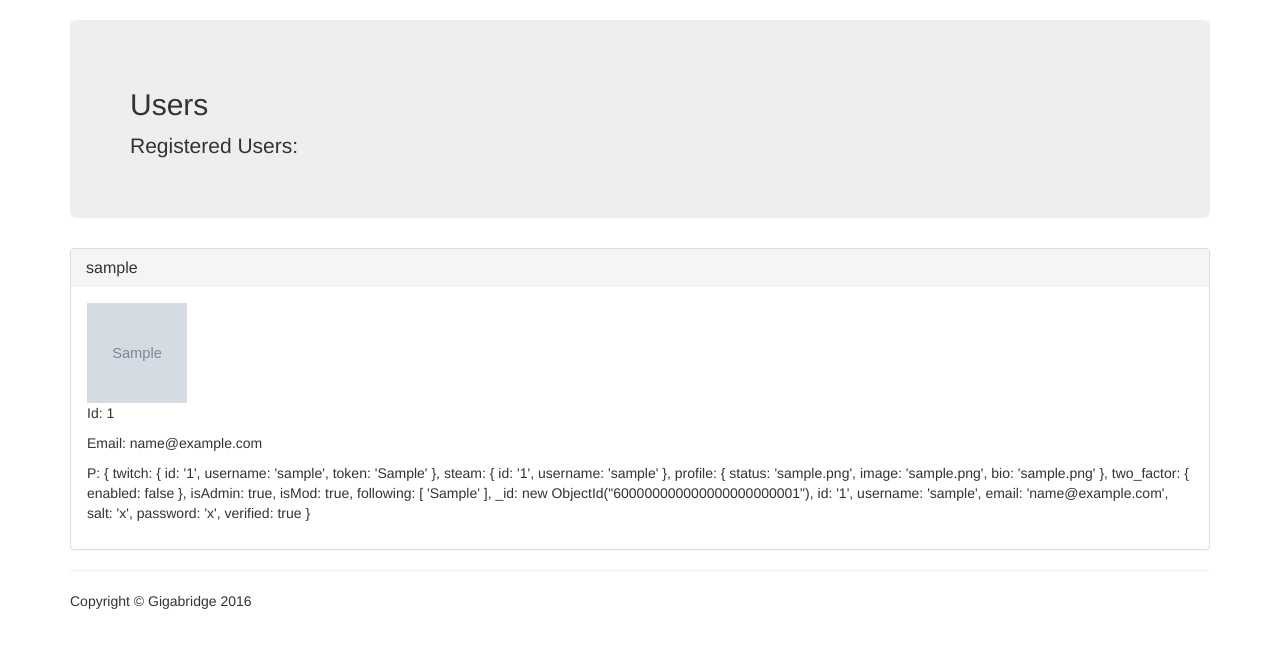
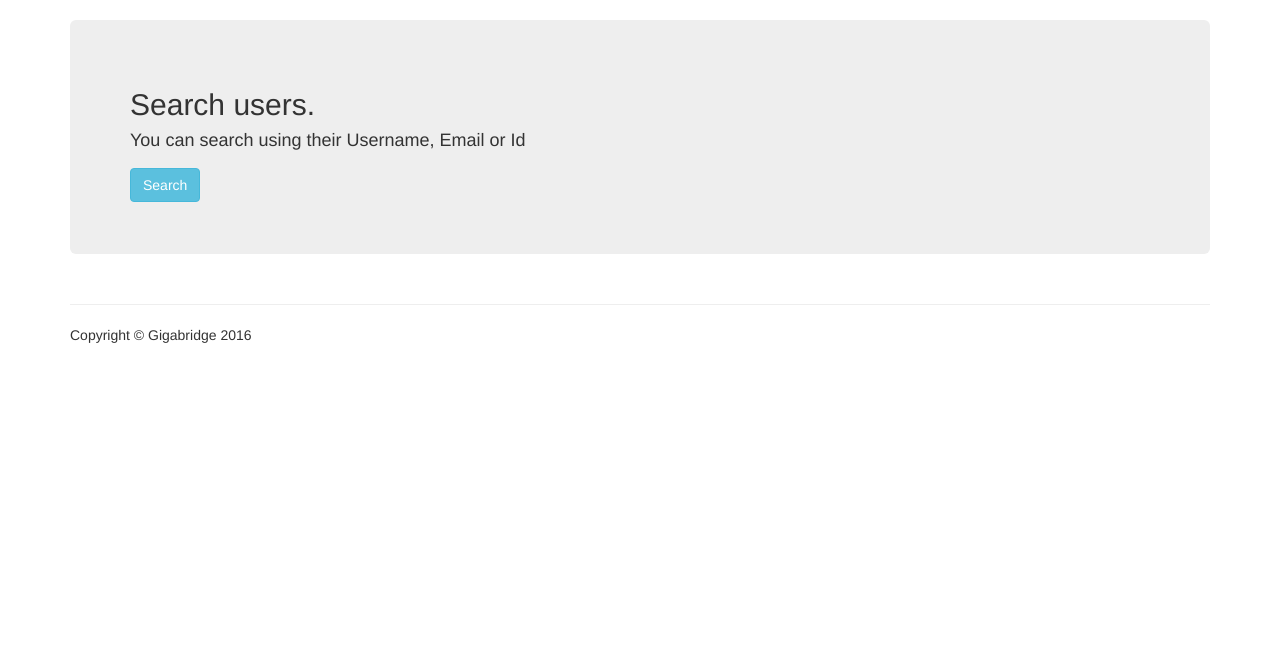
Before and after one commit to gitter-badger/FMITAD, a Node server app: page /users in a window 1280 px wide. Shown: the part 51-699 px from the top of the page. Run offline with Node 20, Linux system fonts and the light colour scheme; tables that the repository leaves empty hold one stand-in row (values such as "Sample post"); grey boxes marked "Sample" are stand-in pictures; some libraries are stand-ins or nearby versions.

Commit message:
User search!
`/users/` is now a search form to allow for quick search of users. It's
currently not limited (so, if we have 100 "Havoc" and search for "havoc"
we'll get 100 results).

The search function allows us to search the user's email, username or
ID. Gives us a fair amount of flexibility. We can probably change it so
it only searches for emails or IDs... But, I feel searching all of them
is good enough.

```diff
--- a/app/views/pages/users.ejs
+++ b/app/views/pages/users.ejs
@@ -12,31 +82,24 @@
         <!-- Page Content -->
         <div class="container">
 			<div class="jumbotron">
-				<h2>Users</h2>
-				<p>Registered Users:</p>
+				<h2>Search users.</h2>
+				<h4>You can search using their Username, Email or Id</h4>
+				<a class="btn btn-info" href="#search">Search</a>
+			</div>
+
+			<div id="search">
+			    <button type="button" class="close">×</button>
+			    <form>
+			        <input type="search" value="" placeholder="type keyword(s) here" />
+			        <button type="submit" class="btn btn-primary">Search</button>
+			    </form>
 			</div>
 
 			<div class="panel-group" id="user-panels">
-				<% for(var i=0; i < users.length; i++){ %>
-					<div class="panel panel-default">
-						<div class="panel-heading">
-							<h3 class="panel-title">
-								<a href="/user/<%= users[i].id %>"><%= users[i].username %></a>
-							</h3>
-						</div>
-						<div class="panel">
-							<div class="panel-body">
-								<% var imgSrc = users[i].profile.image ? users[i].profile.image : "http://robohash.org/" + users[i].id; %>
-								<img src="<%= imgSrc %>" width="100" height="100" />
-								<p>Id: <%= users[i].id %></p>
-								<p>Email: <%= users[i].email %></p>
-								<p>P: <%= users[i] %></p>
-							</div>
-						</div>
-					</div>
-				<% } %>
 
-				<!-- TEMPLATE FOR PANELS
+			</div>
+
+				<!--	TEMPLATE FOR PANELS
 				<div class="panel panel-default">
 					<div class="panel-heading">
 						<h3 class="panel-title">
@@ -59,8 +123,70 @@
         <% include ../partials/footer %>
 
 		<script>
-			var id = window.location.hash.substr(1);
-			$("#" +id).collapse("show"); // If they were given the URL (e.g. /about#security ) then show the panel
+		$("a[href='#search']").on("click", function(event) {
+			event.preventDefault();
+			$("#search").addClass("open");
+			$('#search > form > input[type="search"]').focus();
+		});
+
+		$("#search, #search button.close").on("click keyup", function(event) {
+			if (event.target == this || event.target.className == 'close' || event.keyCode == 27) {
+				$(this).removeClass("open");
+			}
+		});
+
+		$('form').submit(function(event) {
+			event.preventDefault();
+
+			$("#search").removeClass("open");
+			var q = $("#search > form > input[type='search']").val();
+
+			var panelEle = $("div#user-panels");
+			panelEle.empty();
+
+			if (q.trim() == ""){
+				panelEle.append("<div class='alert alert-info' role='alert'>"
+								+ "<strong>Hey!</strong> You must enter something... This can be an email, username or id (If you have it)</div>");
+				return;
+			}
+
+			$.get("/api/search-user?q=" + encodeURIComponent(q), function(data, status){
+				if (data.length <= 0){
+					//TODO: No users found :(
+					panelEle.append("<div class='alert alert-danger' role='alert'>"
+									+ "<strong>Aw, snaps!</strong> Looks like we couldn't find anyone with \"" + q + "\"</div>");
+					return;
+				}
+
+				for(var i = 0; i < data.length; i++){
+					var d = data[i];
+					panelEle.append(createPanelHtml(d));
+				}
+
+				console.log("Success!");
+			});
+
+			return false;
+		});
+
+		function createPanelHtml (data){
+			var imgSrc = data.profile && data.profile.image ? data.profile.image : "https://robohash.org/" + data.id;
+
+			var html = "<div class='panel panel-default'>"
+					+ '<div class="panel-heading"><h3 class="panel-title">'
+					+ '<a href="/user/' + data.id + '">'+ data.username +'</a>'
+					+ '</h3></div>'
+					+ "<div class='panel'>"
+					+ '<div class="panel-body">'
+					+ "<img src='" + imgSrc +"' width='100' height='100' />"
+					+ "<p>ID: " + data.id + "</p>"
+					+ "<a class='btn btn-success' href='/user/" + data.id + "/follow'>Follow</a>"
+					+ "</div></div></div>";
+
+
+			return html;
+		}
+
 		</script>
         <!-- /.container -->
     </body>
```
Also changed, not shown: other parts of app/views/pages/users.ejs (+73 -2 lines), app/routes/api.js (+39 -5 lines), 1 other file.
